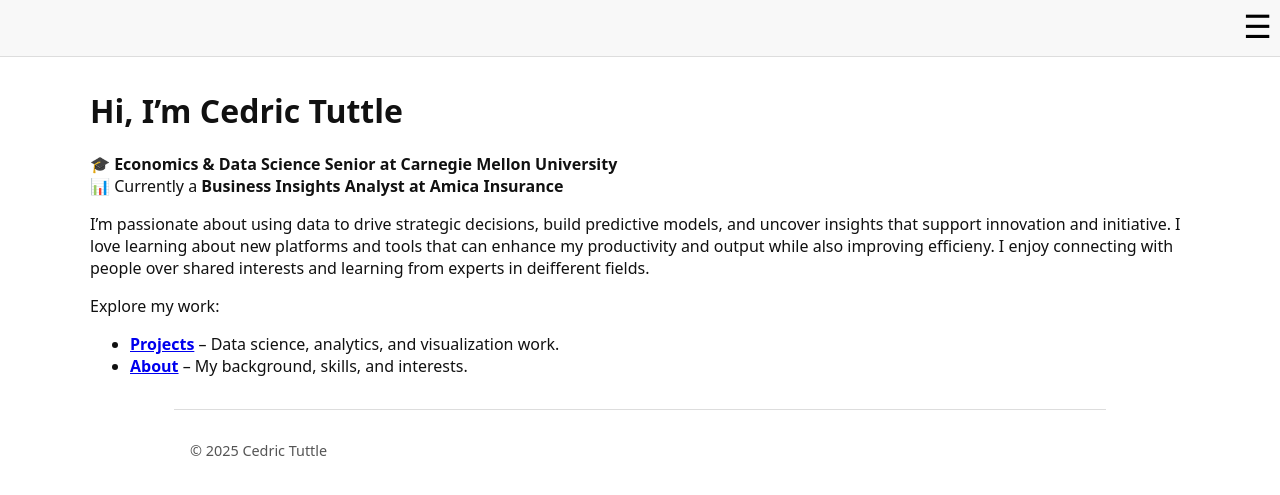
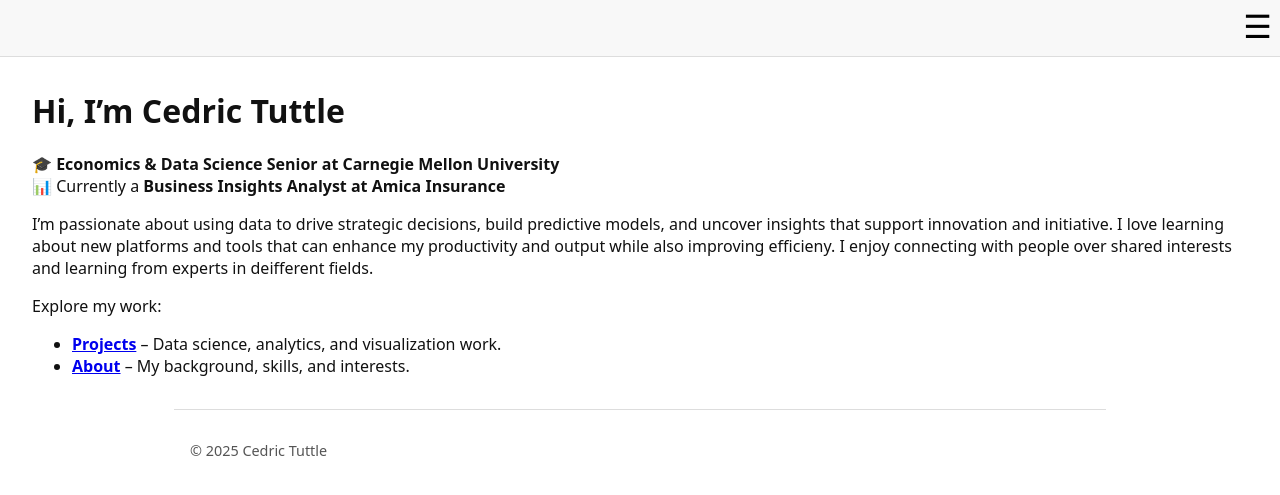
Before and after one commit to ctuttle123/cedrictuttle.github.io, a Jekyll site: the page built from index.md, in a window 1280 px wide. Shown: the top 495 px of the page. Built offline with Jekyll 4.4.1, drawn with Linux system fonts in a browser that asks for light colours.

Commit message:
Update custom.scss

```diff
--- a/_sass/custom.scss
+++ b/_sass/custom.scss
@@ -64,11 +64,11 @@ body, html {
 
 /* --- Main content --- */
 .site-main {
-  margin: 2rem auto;
-  padding: 0 3rem;
-  max-width: 1100px;
+  margin: 2rem 2rem;  /* spacing from edges, not centering */
+  max-width: none;    /* let it span full width */
   text-align: left;
 }
+
 
 
 /* --- Footer --- */
```
